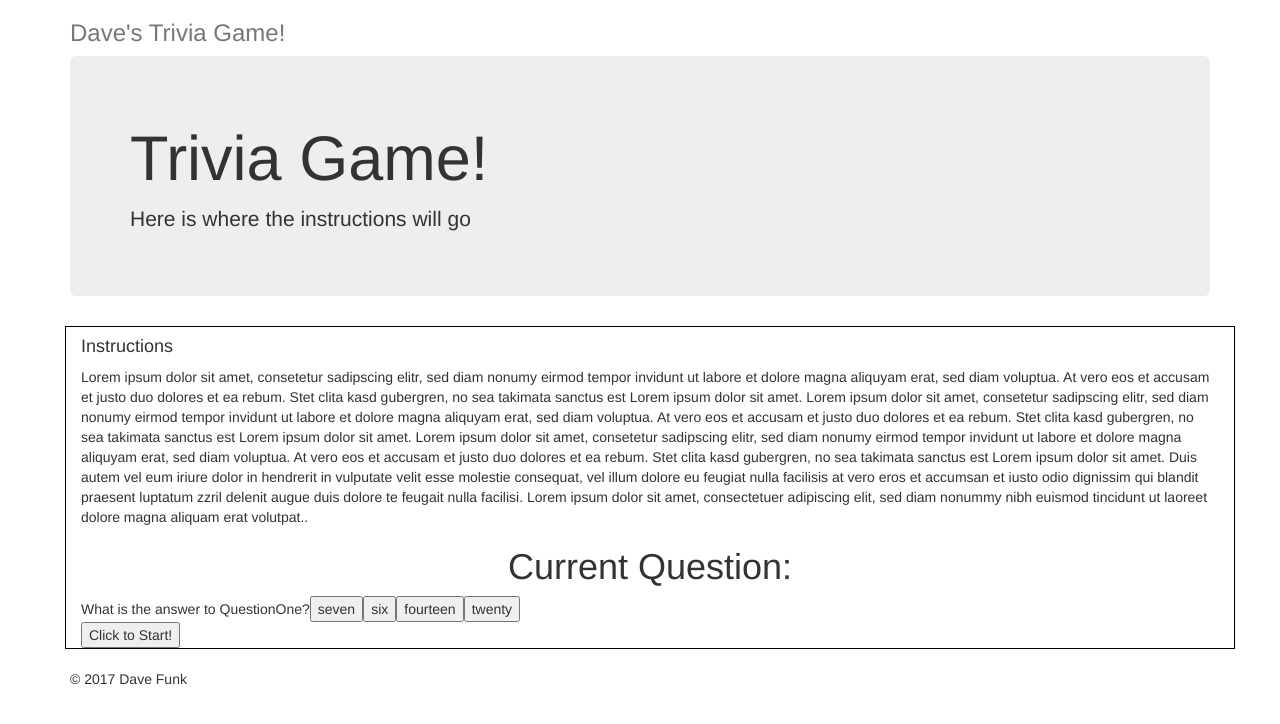
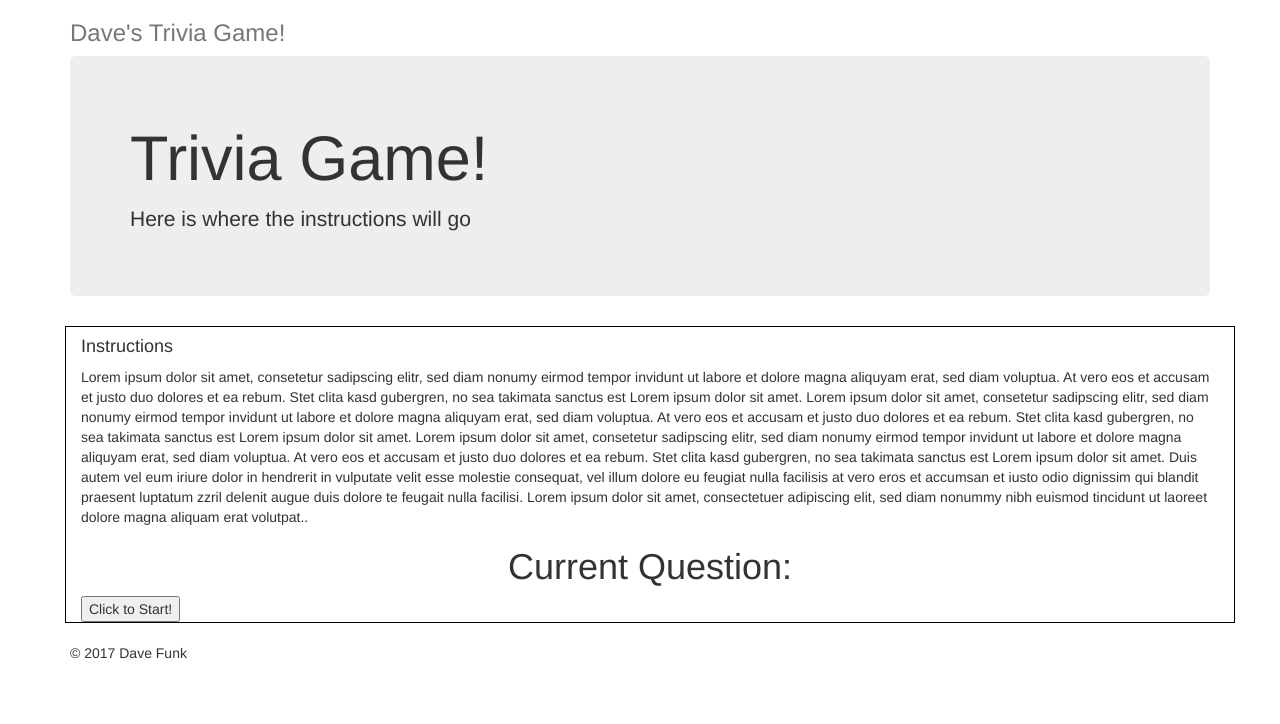
Before and after one commit to davidfunk13/trivia-game, a plain HTML site: page index.html in a window 1280 px wide. Drawn offline with nearby package versions, Linux system fonts and the light colour scheme.

Commit message:
added start game button and hid it on click, and unhid buttons. will continue the rest of start game function when game is figured out.

```diff
--- a/assets/javascript/app.js
+++ b/assets/javascript/app.js
@@ -30,12 +30,17 @@ $(document).ready(function () {
     //will be incremented (++) to display a new question.
     var currentQuestion = 0;
     //function that prints the current question to the page, takes an argument of "current question"
-    function startGame () {
+    $('.start-game').on("click", function() {
         printCurrentQuestion(currentQuestion);
         printAnswerButtons(0);
-    }
+        $('.start-game').addClass("hidden");
+        $('#questionsdiv').removeClass("hidden");
+    })
+    // function startGame () {
+
+    // }
     // **** uncomment to print question to page startgame function below
-    startGame();
+    // startGame();
     function printCurrentQuestion(currentQuestion) {
         $('#questionsdiv').text(triviaQuestions[currentQuestion].question);
     }
@@ -50,25 +55,9 @@ $(document).ready(function () {
             $("#questionsdiv").append(button);
         }
     };
-    // printAnswerButtons(0);
-
     //button on click functions.
     $(document).on("click", ".button", function () {
         var answer = $(this).text();
         console.log(answer);
     })
-
-
-
-// function startGame() {
-// $('#questionsdiv').html(triviaQuestions[0].question);
-// }
-
-//what to do next?
-
-// Hide everything and do a start game function? press start to start?
-// timer implemetation
-// correct answer confirmation
-
-
 });
--- a/index.html
+++ b/index.html
@@ -46,7 +46,7 @@
                 <div class="questionheader">
                     <h1>Current Question:</h1>
                 </div>
-                <div id="questionsdiv"></div>
+                <div class="hidden" id="questionsdiv"></div>
                 <button class="start-game">Click to Start!</button>
             </div>
         </div>
```
